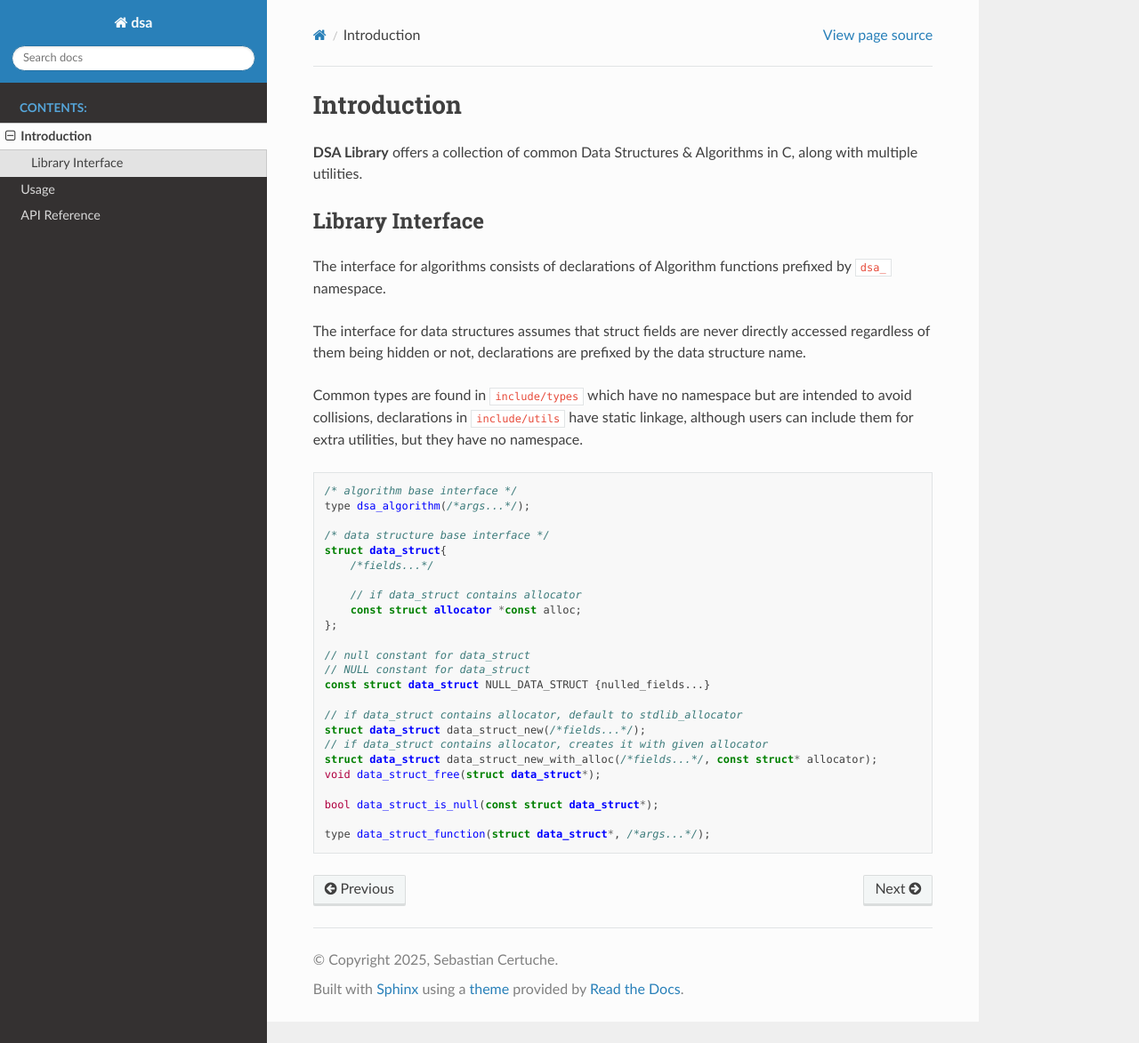
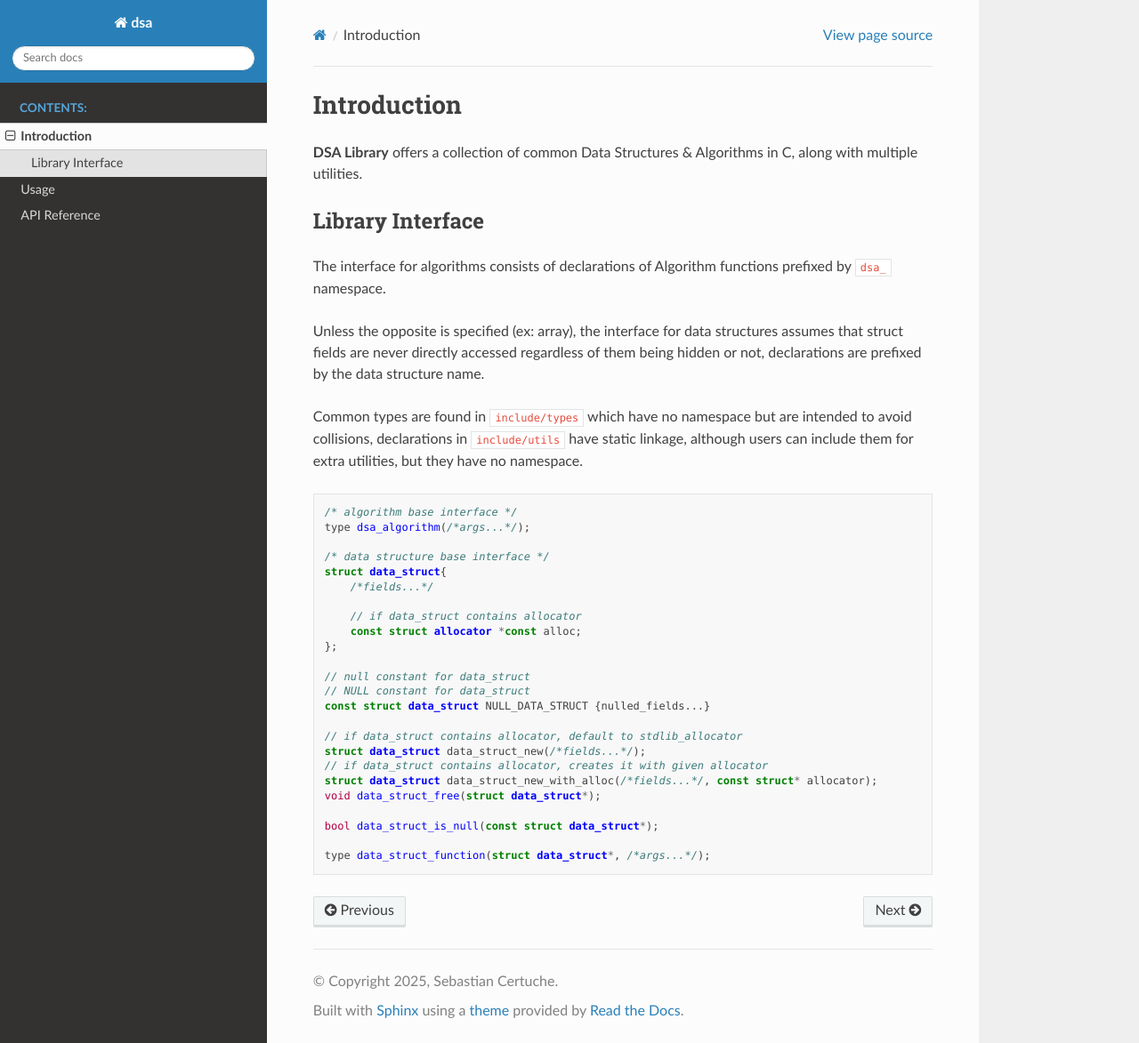
Before and after one commit to sebascert/dsa, a Sphinx documentation site: the page built from doc/introduction.rst, in a window 1280 px wide and 1173 px high. Shown: the whole window at 89% size. Built offline with Sphinx 7.4.7 and the Read the Docs theme 3.1.0, drawn with Linux system fonts in a browser that asks for light colours.

Commit message:
update array interface to non hidden struct definition

```diff
--- a/doc/introduction.rst
+++ b/doc/introduction.rst
@@ -10,9 +10,9 @@ Library Interface
 The interface for algorithms consists of declarations of Algorithm functions
 prefixed by ``dsa_`` namespace.
 
-The interface for data structures assumes that struct fields are never directly
-accessed regardless of them being hidden or not, declarations are prefixed by
-the data structure name.
+Unless the opposite is specified (ex: array), the interface for data structures
+assumes that struct fields are never directly accessed regardless of them being
+hidden or not, declarations are prefixed by the data structure name.
 
 Common types are found in ``include/types`` which have no namespace but are
 intended to avoid collisions, declarations in ``include/utils`` have static
```
Also changed, not shown: README.md (+3 -3 lines), 1 other file.
